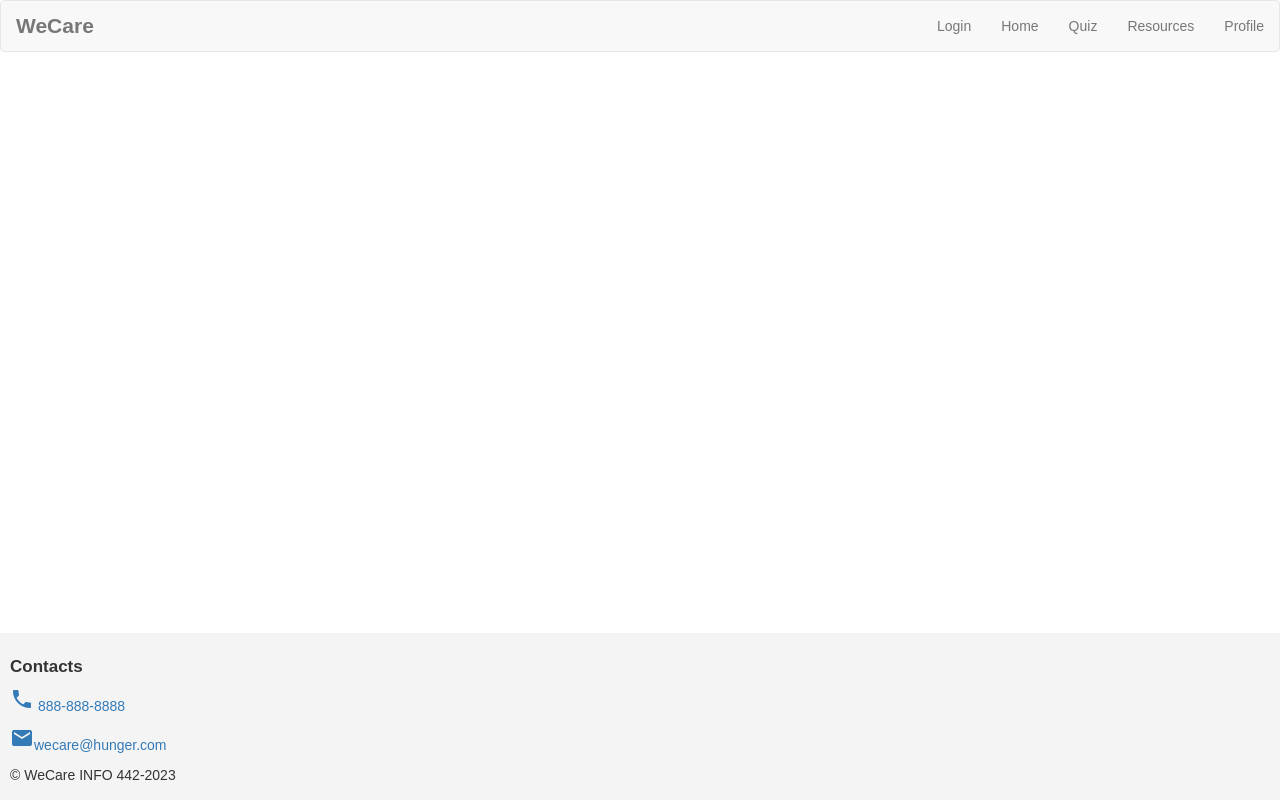
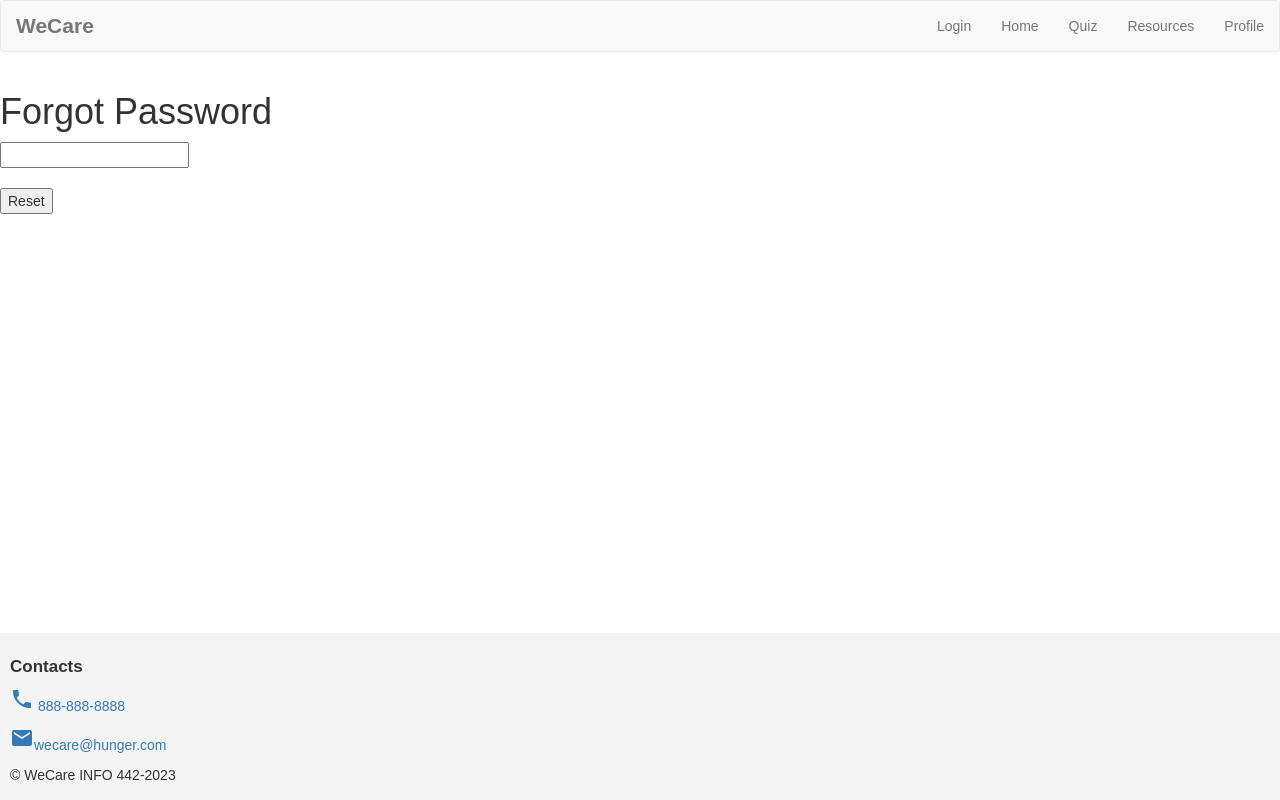
Before and after one commit to UW-INFO442-AU23/WeCare, a React (Create React App) app: page /reset in a window 1280 px wide. Built offline with nearby package versions, Linux system fonts and the light colour scheme.

Commit message:
working on the profile page and logging out

```diff
--- a/package.json
+++ b/package.json
@@ -11,6 +11,7 @@
     "@testing-library/user-event": "^13.5.0",
     "bootstrap": "^5.3.2",
     "firebase": "^10.5.0",
+    "mdb-react-ui-kit": "^6.3.0",
     "react": "^18.2.0",
     "react-bootstrap": "^2.9.1",
     "react-dom": "^18.2.0",
--- a/src/App.js
+++ b/src/App.js
@@ -8,7 +8,8 @@ import Resources from './components/Resources';
 import Profile from './components/Profile';
 import Login from './components/Login';
 import Register from './components/Register';
-//import Logout from './components/Logout'
+import Logout from './components/Logout'
+import ForgotPassword from './components/ForgotPassword';
 
 // import QuizResult1 from './components/Quiz/QuizResult1'
 // import QuizResult2 from './components/Quiz/QuizResult2'
@@ -29,7 +30,8 @@ function App(props) {
             <Route path="/profile" element={<Profile />} />
             <Route path="/login" element={<Login />} />
             <Route path="/register" element={<Register />}/>
-            {/*<Route path="/logout" element={<Logout />} />*/}
+            <Route path="/logout" element={<Logout />} />
+            <Route path="/reset" element={<ForgotPassword/>} />
 
 
             {/* <Route path="/quizresult1" element={<QuizResult1 /> } />
--- /dev/null
+++ b/src/components/ForgotPassword.js
@@ -0,0 +1,29 @@
+import { sendPasswordResetEmail } from "firebase/auth";
+import React from "react";
+import { auth } from "./f-config";
+import { useNavigate } from "react-router-dom";
+
+function ForgotPassword(){
+    const history = useNavigate();
+
+    const handleSubmit = async(e)=>{
+        e.preventDefault()
+        const emalVal = e.target.email.value;
+        sendPasswordResetEmail(auth.emalVal).then(data=>{
+            alert("Check your gmail")
+            history("/")
+        }).catch(err=>{
+            alert(err.code)
+        })
+    }
+    return(
+        <div className="App">
+            <h1>Forgot Password</h1>
+            <form onSubmit={(e)=>handleSubmit(e)}>
+                <input name="email" /><br/><br/>
+                <button>Reset</button>
+            </form>
+        </div>
+    )
+}
+export default ForgotPassword;
--- a/src/components/Profile.js
+++ b/src/components/Profile.js
@@ -1,5 +1,180 @@
-function Profile() {
-    return <div>Welcome to the WeCare Profile Page!</div>;
-  }
+import { signOut } from "firebase/auth";
+import React from "react";
+import { auth } from "./f-config";
+import { useNavigate } from "react-router-dom";
 
-  export default Profile;
+function ProfileScreen(){
+    const history = useNavigate()
+
+    const handleClick = () =>{
+        signOut(auth).then(val=>{
+            console.log(val,"val")
+            history('/')
+        })
+    }
+    return(
+        <div>
+            <h1>Profile</h1>
+            <button onClick={handleClick}>SignOut</button>
+        </div>
+    )
+}
+export default ProfileScreen;
+
+// import React from "react";
+// import { useState } from "react";
+// import {ref as storageRef, uploadBytes, listAll, getDownloadURL} from 'firebase/storage';
+// import { storage, auth } from './f-config';
+
+// import { updateProfile } from "firebase/auth";
+// import { NavLink, Navigate } from "react-router-dom";
+// import { Routes, Route, Router } from 'react-router-dom';
+
+
+// export default function EditProfile(props) {
+//   let user = props.user;
+//   console.log(auth.currentUser);
+//   console.log(user);
+
+
+//   let name = '';
+//   // let bio = '';
+//   // let pronouns = '';
+
+//   // console.log("P: " + user.photoURL);
+//   // console.log(user);
+
+//   const [imageUpload, setImageUpload] = useState(null);
+//   const [userData, setUserData] = useState([]);
+
+
+
+//   function handlePhoto(event) {
+//     event.preventDefault();
+//     const photo = event.target.files[0];
+//     setImageUpload(photo);
+//   }
+
+//   function handleName(event) {
+//     event.preventDefault();
+//     name = event.target.value;
+//     // let val;
+//     if(name.length == 0) {
+//         name = user.displayName;
+//     }
+//   }
+
+//   function handleBio(event) {
+//     event.preventDefault();
+//     let bio = event.target.value;
+//     localStorage.setItem('bio', bio);
+//   }
+
+//   function handlePronouns(event) {
+//     event.preventDefault();
+//     let pronouns = event.target.value;
+//     localStorage.setItem('pronouns', pronouns);
+//   }
+
+//   async function submitCallback(event) {
+//     event.preventDefault();
+//     //make sure image was added
+//     if(imageUpload != null) {
+
+//       //create reference to image in storage
+//       const imageRef = storageRef(storage,`${imageUpload.name}`);
+//       await uploadBytes(imageRef, imageUpload).then(() => {
+//         //call reference to image and download firebase url to add to database
+//         getDownloadURL(imageRef).then((url) => {
+//           console.log(url);
+//           // setImageUpload(url);
+
+//           localStorage.setItem('userInfo', userData)
+
+//           updateProfile(user, {
+//             displayName: name,
+//             photoURL: url,
+//           }).then(() => {
+//             console.log(user);
+//             return (
+//               <Navigate to='/my-profile'/>
+//             )
+//           }).catch((error) => {
+//             console.log(error);
+//           });
+//         })
+//     })
+
+//     // console.log(user);
+//   } else {
+//     // localStorage.setItem('userInfo', userData)
+//     console.log(localStorage.getItem('bio'));
+//     console.log(localStorage.getItem('pronouns'));
+
+
+//     updateProfile(user, {
+//       displayName: name,
+//     }).then(() => {
+
+//     }).catch((error) => {
+//       console.log(error);
+//     });
+//   }
+// }
+
+
+//     return (
+//        <div className="container bootstrap snippets bootdey">
+//           <h1 className="text">Edit Profile</h1>
+//         <div className="row">
+
+//             <div className="col-md-3">
+//               <div>
+//                 <h6>Upload a different photo...</h6>
+//                 <input onBlur={handlePhoto} type="file" className="form-control"/>
+//               </div>
+//             </div>
+
+//             <div className="col-md-9 personal-info">
+//               {/* <div className="alert alert-info alert-dismissable">
+//                 <a className="panel-close close" data-dismiss="alert">×</a>
+//                 <i className="fa fa-coffee"></i>
+//               </div> */}
+//               {/* <h3>Personal info</h3> */}
+//               {/* <div onClick={() => changeToFalse()}>Go Back</div> */}
+
+//               <form className="form-horizontal" role="form">
+//                 <div className="form-group">
+//                   <label className="col-lg-3 control-label">First name:</label>
+//                   <div className="col-lg-8">
+//                     <input onBlur={handleName} className="form-control" type="text" placeholder={user.displayName}/>
+//                   </div>
+//                 </div>
+//                 <div className="form-group">
+//                   <label className="col-lg-3 control-label">Bio</label>
+//                   <div className="col-lg-8">
+//                     <textarea onBlur={handleBio} className="form-control" type="text" placeholder="Tell us a little about yourself!"/>
+//                   </div>
+//                 </div>
+//                 <div className="form-group">
+//                   <label className="col-lg-3 control-label">Pronouns:</label>
+//                   <div className="col-lg-8">
+//                     <input onBlur={handlePronouns} className="form-control" type="text"/>
+//                   </div>
+//                 </div>
+//                 {/* <div className="form-group">
+//                   <label className="col-lg-3 control-label">Email:</label>
+//                   <div className="col-lg-8">
+//                     <input className="form-control" type="text" value="janesemail@gmail.com"/>
+//                   </div>
+//                 </div> */}
+//                 <NavLink to="/user-profile">
+//                   <button onClick={submitCallback} className="btn btn-save list-btn">Save</button>
+//                 </NavLink>
+
+//               </form>
+//             </div>
+//         </div>
+//       </div>
+//     )
+// }
--- a/src/components/f-config.js
+++ b/src/components/f-config.js
@@ -16,6 +16,7 @@ import {
   where,
   addDoc,
 } from "firebase/firestore";
+import { getStorage } from "firebase/storage";
 
 const firebaseConfig = {
   apiKey: "AIzaSyBlsZXqAFCMNeMoYwiOs2KnaGiPc5Sg-Ys",
@@ -30,6 +31,7 @@ const firebaseConfig = {
 const app = initializeApp(firebaseConfig);
 const auth = getAuth(app);
 const db = getFirestore(app);
+export const storage = getStorage(app);
 
 const googleProvider = new GoogleAuthProvider();
 
```
Also changed, not shown: src/components/Auth.js (added, +26 -0 lines), src/components/Logout.js (+17 -17 lines).
